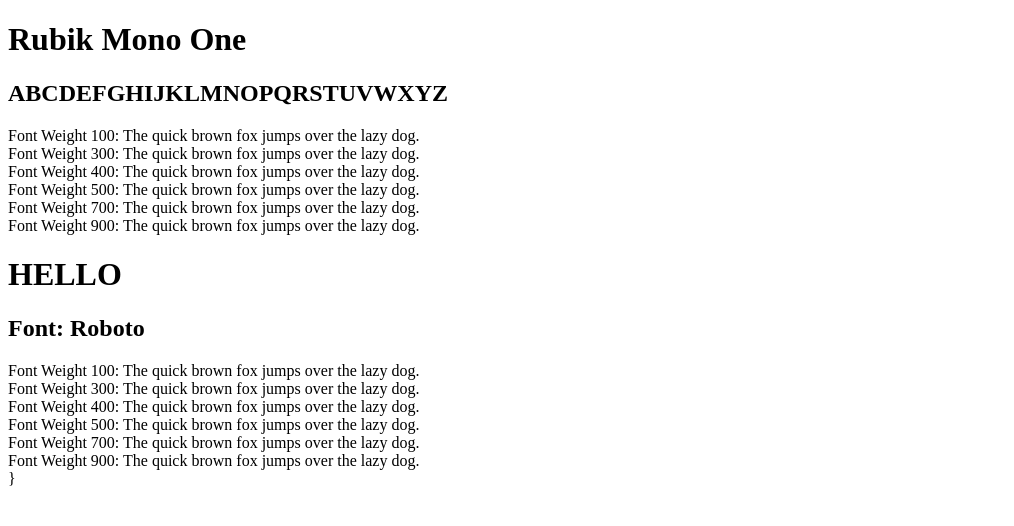
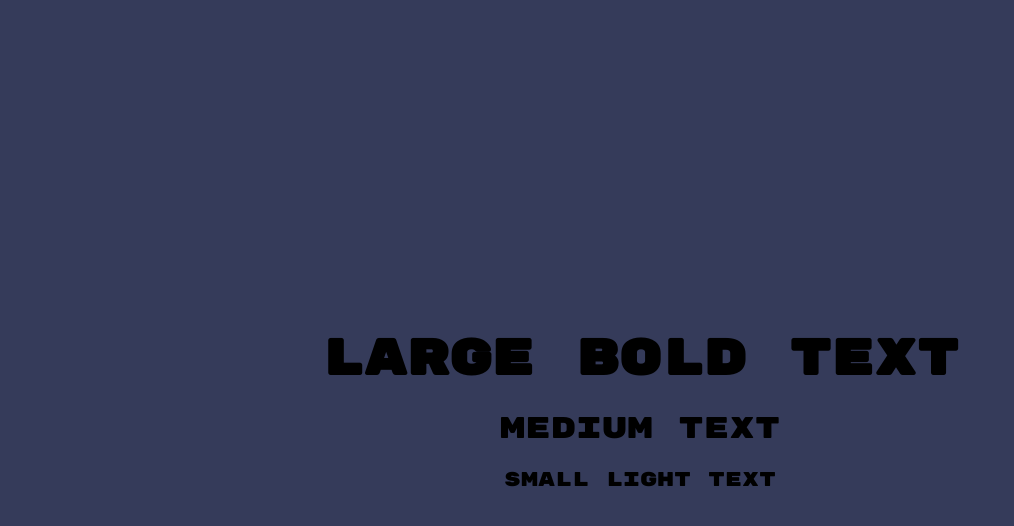
Before and after one commit to chloemolero/project_2, a plain HTML site: page index.html in a window 1280 px wide. Shown: the whole page, without its empty margins (0-1014 px from the left). Drawn offline with Linux system fonts and the light colour scheme.

Commit message:
idk lets see now

```diff
--- a/css/main.css
+++ b/css/main.css
@@ -2,9 +2,10 @@
 body {
     .rubik-mono one-regular {
         font-family: "Rubik Mono One", monospace;
-        font-weight: 400;
+        font-weight: 600;
         font-style: normal;
       }
+
     background-color: #543e3e;
     color: #a9eead;
 }
--- a/index.html
+++ b/index.html
@@ -3,58 +3,61 @@
 <html lang="en">
 
 <head>
-  <link rel="preconnect" href="https://fonts.googleapis.com">
-  <link rel="preconnect" href="https://fonts.gstatic.com" crossorigin>
-  <link href="https://fonts.googleapis.com/css2?family=Rubik+Mono+One&display=swap" rel="stylesheet">
+  <head>
+    <link href="https://fonts.googleapis.com/css2?family=Rubik+Mono+One&display=swap" rel="stylesheet">
+    <style>
+        /* Add any other styles for your poster */
+    </style>
 </head>
 
+
+<!DOCTYPE html>
+<html>
+<head>
+    <title>Rubik Mono One</title>
+    <link href="https://fonts.googleapis.com/css2?family=Rubik+Mono+One&display=swap" rel="stylesheet">
+    <style>
+        body {
+            font-family: 'Rubik Mono One', sans-serif;
+            margin: 0;
+            padding: 20px;
+            display: flex;
+            flex-direction: column;
+            justify-content: center;
+            align-items: center;
+            height: 100vh;
+            background-color: #353b5a;
+        }
+
+        .text {
+            margin-bottom: 20px;
+        }
+
+        .text-large {
+            font-size: 50px;
+            font-weight: bold;
+        }
+
+        .text-medium {
+            font-size: 30px;
+            font-weight: normal;
+        }
+
+        .text-small {
+            font-size: 20px;
+            font-weight: lighter;
+        }
+    </style>
+</head>
 <body>
-    <div class="container">
-        <h1 class="title">Rubik Mono One</h1>
-        <section class="font-display">
-            <h2>ABCDEFGHIJKLMNOPQRSTUVWXYZ</h2>
-            <div class="font-example" data-weight="100">Font Weight 100: The quick brown fox jumps over the lazy dog.</div>
-            <div class="font-example" data-weight="300">Font Weight 300: The quick brown fox jumps over the lazy dog.</div>
-            <div class="font-example" data-weight="400">Font Weight 400: The quick brown fox jumps over the lazy dog.</div>
-            <div class="font-example" data-weight="500">Font Weight 500: The quick brown fox jumps over the lazy dog.</div>
-            <div class="font-example" data-weight="700">Font Weight 700: The quick brown fox jumps over the lazy dog.</div>
-            <div class="font-example" data-weight="900">Font Weight 900: The quick brown fox jumps over the lazy dog.</div>
-        </section>
+    <div class="text text-large">
+        Large Bold Text
     </div>
-
-    <script src="script.js"></script>
+    <div class="text text-medium">
+        Medium Text
+    </div>
+    <div class="text text-small">
+        Small Light Text
+    </div>
 </body>
-
 </html>
-<!DOCTYPE html>
-<html lang="en">
-
-<head>
-    <meta charset="UTF-8">
-    <meta http-equiv="X-UA-Compatible" content="IE=edge">
-    <meta name="viewport" content="width=device-width, initial-scale=1.0">
-    <title>Chloes font choice here</title>
-    <link rel="stylesheet" href="style.css">
-</head>
-
-<body>
-    <div class="container">
-        <h1 class="title">HELLO</h1>
-
-        <section class="font-display">
-            <h2>Font: Roboto</h2>
-            <div class="font-example" data-weight="100">Font Weight 100: The quick brown fox jumps over the lazy dog.</div>
-            <div class="font-example" data-weight="300">Font Weight 300: The quick brown fox jumps over the lazy dog.</div>
-            <div class="font-example" data-weight="400">Font Weight 400: The quick brown fox jumps over the lazy dog.</div>
-            <div class="font-example" data-weight="500">Font Weight 500: The quick brown fox jumps over the lazy dog.</div>
-            <div class="font-example" data-weight="700">Font Weight 700: The quick brown fox jumps over the lazy dog.</div>
-            <div class="font-example" data-weight="900">Font Weight 900: The quick brown fox jumps over the lazy dog.</div>
-        </section>
-    </div>
-
-    <script src="script.js"></script>
-</body>
-
-</html>
-
-}
```
